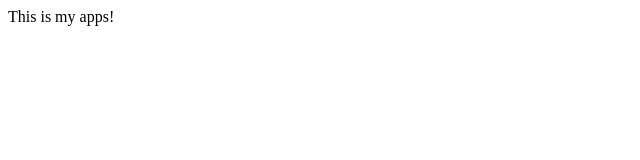
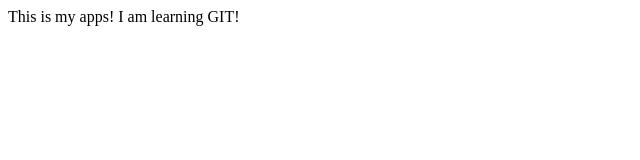
Before and after one commit to pokhrear/ArjunAppsSample, a plain HTML site: page index.html in a window 1280 px wide. Shown: the whole page, without its empty margins (0-640 px from the left). Drawn offline with Linux system fonts and the light colour scheme.

Commit message:
Second commit

```diff
--- a/index.html
+++ b/index.html
@@ -7,6 +7,7 @@
   <body>
     <div class="ap">
       This is my apps!
+      I am learning GIT!
     </div>
 
   </body>
```
